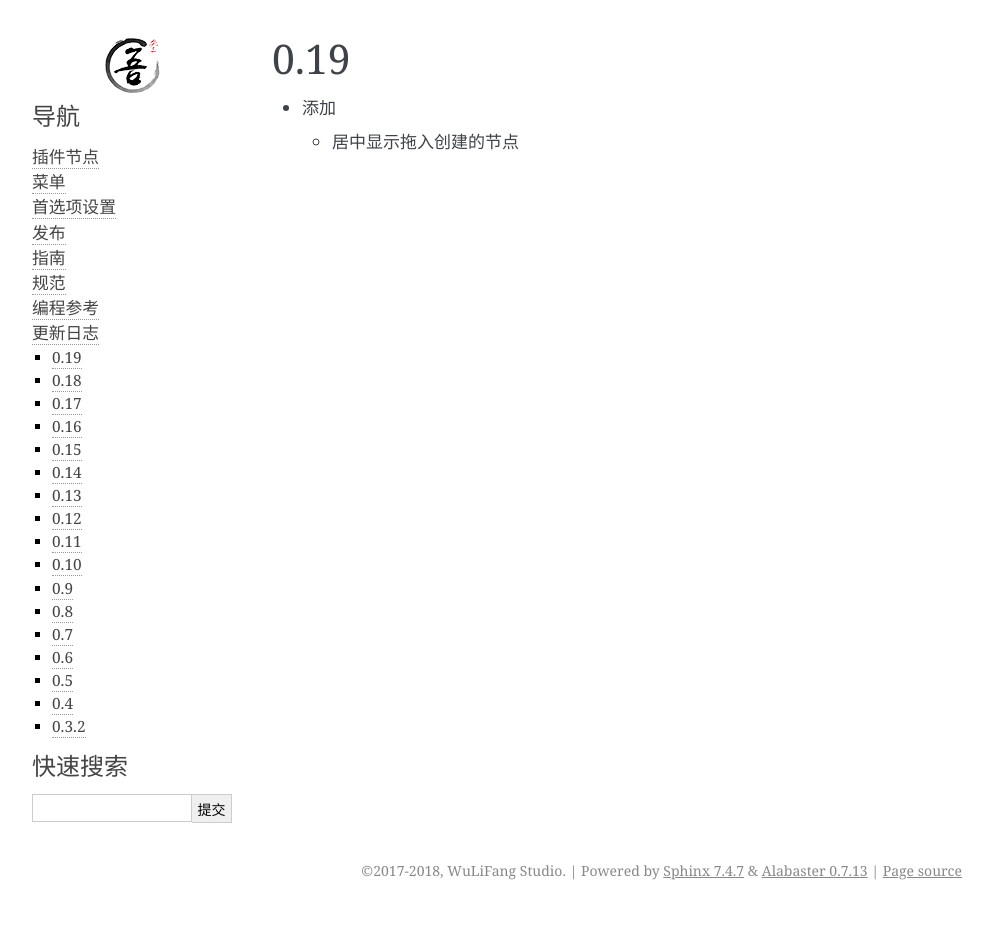
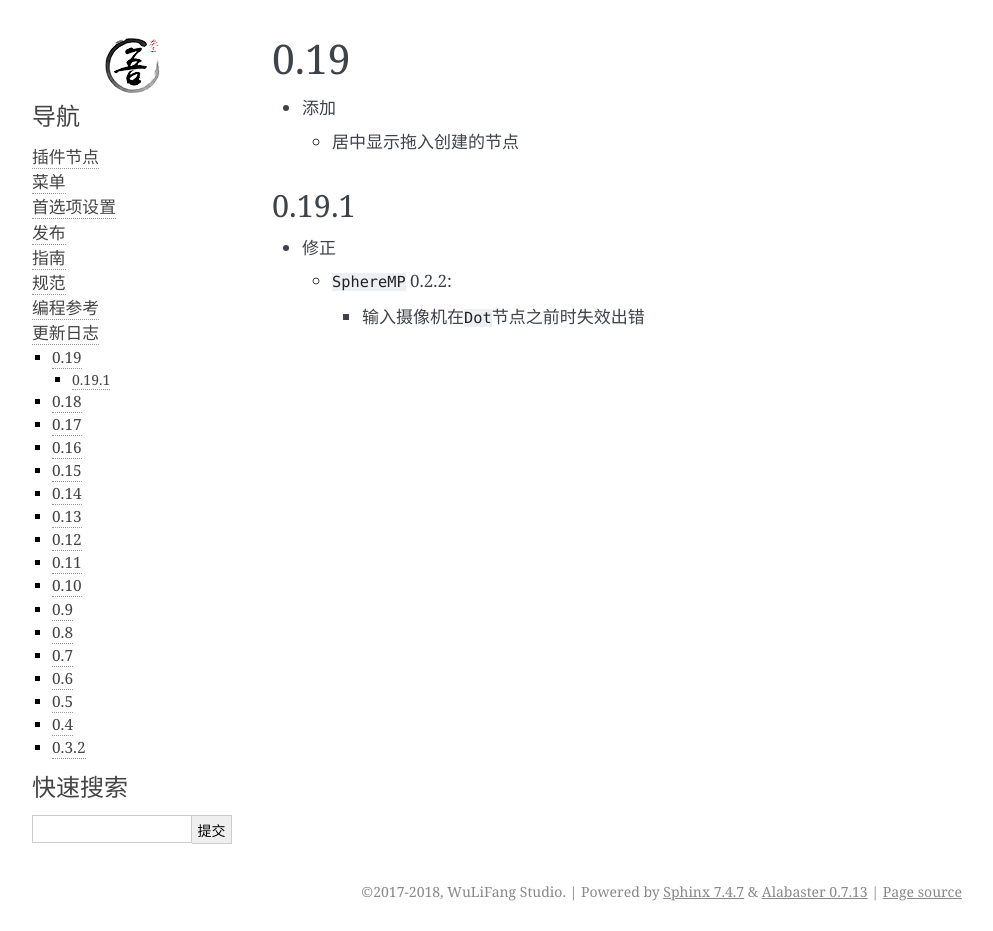
Before and after one commit to WuLiFang/Nuke, a Sphinx documentation site: the page built from source/changelogs/017_0.19.md, in a window 1280 px wide. Shown: the whole page, without its empty margins (148-1141 px from the left). Built offline with Sphinx 7.4.7, drawn with Linux system fonts in a browser that asks for light colours; before the commit the page ends 910 px from its top, so only the background shows below that.

Commit message:
Add changelog : 0.19.1

```diff
--- a/source/changelogs/017_0.19.md
+++ b/source/changelogs/017_0.19.md
@@ -3,3 +3,11 @@
 - 添加
 
   - 居中显示拖入创建的节点
+
+## 0.19.1
+
+- 修正
+
+  - `SphereMP` 0.2.2:
+
+    - 输入摄像机在`Dot`节点之前时失效出错
```
